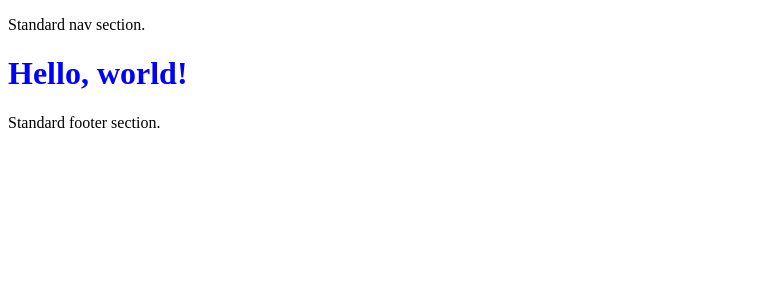
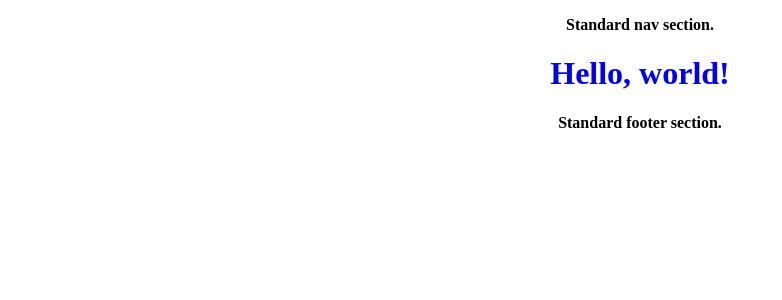
Before and after one commit to Jack-Writes-Code/Flask-Docker-Nginx-Template, a Python web app: template flaskApp/app/templates/index.html in a window 1280 px wide. Shown: the top 300 px of the page, without its empty margins (0-782 px from the left). Run offline with Jinja, Linux system fonts and the light colour scheme; the template is opened without the code that fills it: most values are stand-ins (such as "Sample title", 1, 10 or a date in 2020).

Commit message:
CSS implemented for templates

```diff
--- /dev/null
+++ b/flaskApp/app/static/css/frame/main.css
@@ -0,0 +1,11 @@
+header {
+    text-align: center;
+}
+
+p {
+    font-weight: 600;
+}
+
+footer {
+    text-align: center;
+}
--- a/flaskApp/app/static/css/index.css
+++ b/flaskApp/app/static/css/index.css
@@ -1,3 +1,4 @@
 h1 {
     color: blue;
+    text-align: center;
 }
--- a/flaskApp/app/templates/frame/main.html
+++ b/flaskApp/app/templates/frame/main.html
@@ -4,25 +4,30 @@
         <meta charset="UTF-8">
         <meta http-equiv="X-UA-Compatible" content="IE=edge">
         <meta name="viewport" content="width=device-width, initial-scale=1.0">
+        <link rel="shortcut icon" href="{{ url_for('static', filename='assets/favicon.ico') }}">
+        <title>{{ pageTitle }}</title>
 
-        <!-- Favicon -->
-        <link rel="shortcut icon" href="{{ url_for('static', filename='assets/favicon.ico') }}">
-
-        <!-- Page title -->
-        <title>{{ pageTitle }}</title>
+        <!-- CSS for this page -->
+        <link rel="stylesheet" type="text/css" href= "{{ url_for('static',filename='css/frame/main.css') }}">
     </head>
 
 
-    <nav><p>Standard nav section.</p></nav>
+    <!-- Page Header -->
+    <header>
+        <nav><p>Standard nav section.</p></nav>
+    </header>
 
 
 
-    <!-- Page content -->
     {% block content %}{% endblock content %}
 
 
 
+
     <!-- Page footer -->
-    <footer><p>Standard footer section.</p></footer>
+    <footer>
+        <p>Standard footer section.</p>
+    </footer>
+
 
 </html>
--- a/flaskApp/app/templates/index.html
+++ b/flaskApp/app/templates/index.html
@@ -1,17 +1,23 @@
 {% extends "frame/main.html" %}
 {% block content %}
-    <title>{{ title }}</title>
+<body>
+
     <!-- Importing Stylesheets from app/static/styles -->
     <link rel="stylesheet" type="text/css" href= "{{ url_for('static',filename='css/index.css') }}">
 
 
-    <body>
-        <h1>Hello, world!</h1>
-    </body>
+
+
+
+    <h1>Hello, world!</h1>
+
+
+
+
 
 
     <!-- Importing JavaScript from app/static/js -->
     <script src="{{ url_for('static',filename='js/script.js') }}"></script>
-</html>
 
+</body>
 {% endblock content %}
```
